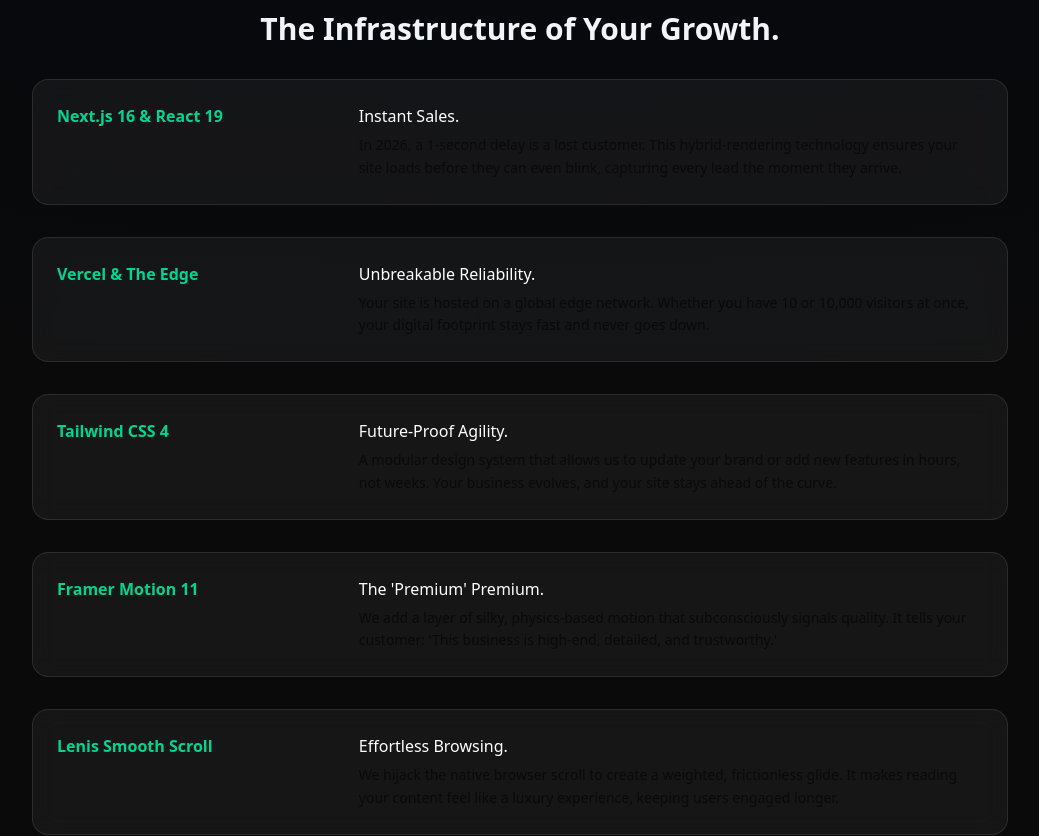
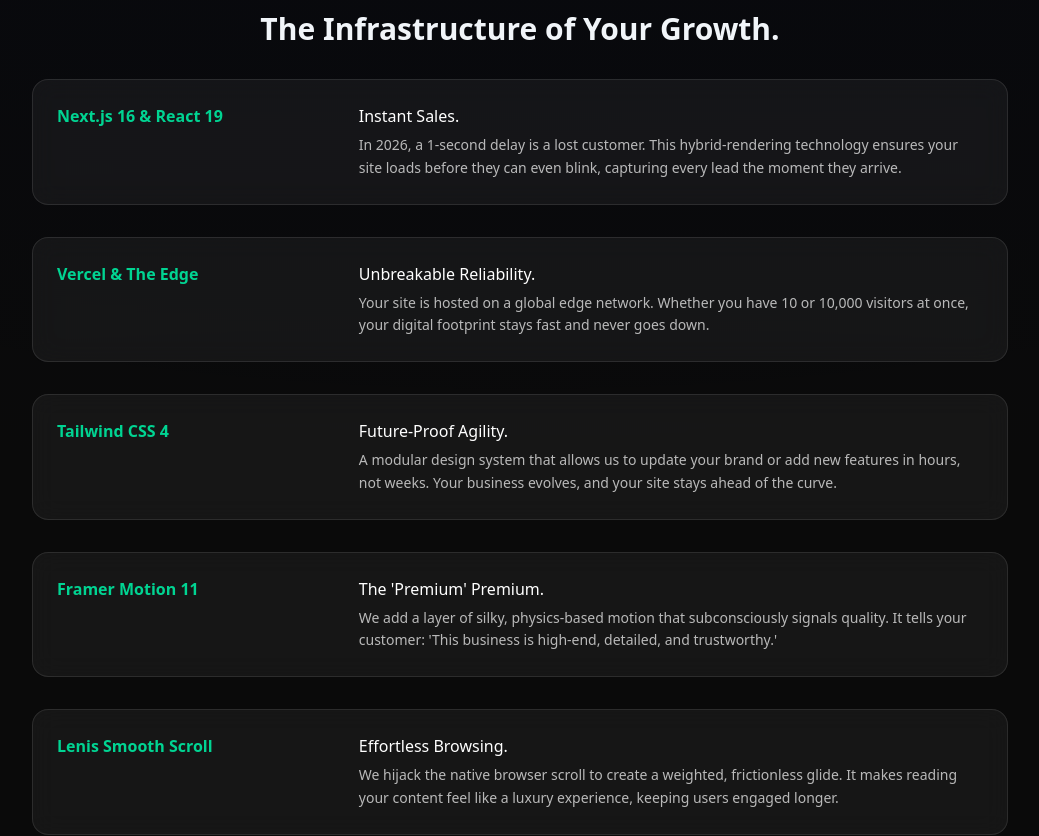
Before and after one commit to socraticblock/Agency, a Next.js app: page /en in a window 1280 px wide. Shown: the part 2782-3618 px from the top of the page, without its empty margins (120-1159 px from the left). Built offline with nearby package versions, Linux system fonts and the light colour scheme; no server answers.

Commit message:
style: update text color in TechStackSection for improved readability on larger screens

```diff
--- a/src/app/[locale]/_components/TechStackSection.tsx
+++ b/src/app/[locale]/_components/TechStackSection.tsx
@@ -55,7 +55,7 @@ export function TechStackSection({ locale }: { locale: Locale }) {
             </div>
             <div className="min-w-0 md:w-[70%] max-w-[640px] mx-auto md:mx-0">
               <p className="mb-1.5 font-medium text-white">{item.headline}</p>
-              <p className="text-sm leading-relaxed text-white md:text-base">
+              <p className="text-sm leading-relaxed text-white md:text-white/70">
                 {item.body}
               </p>
             </div>
```
